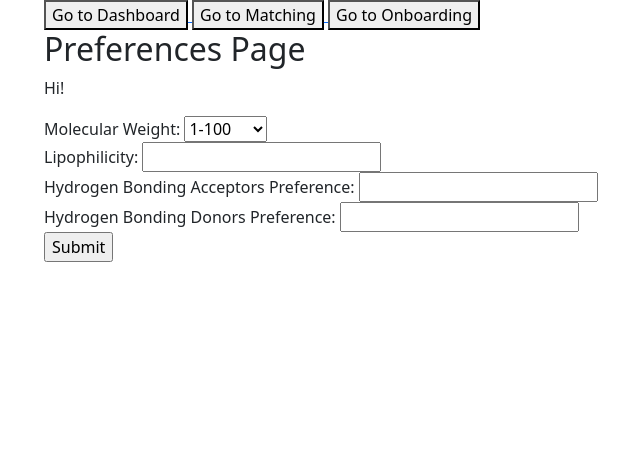
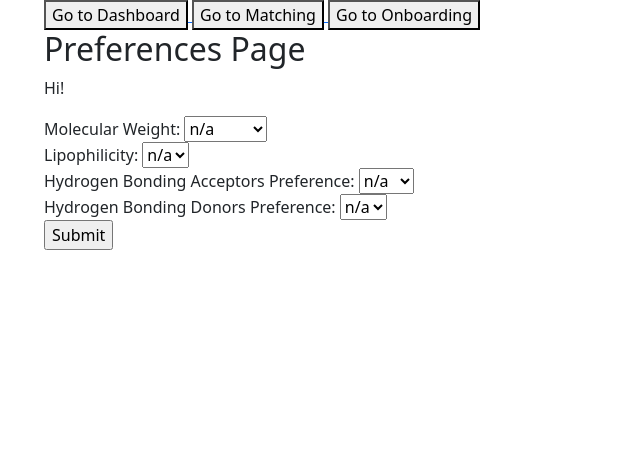
Before and after one commit to kkarshieva/stack-the-future-mitosis, a Flask app: template templates/onboarding.html in a window 1280 px wide. Shown: the top 461 px of the page, without its empty margins (38-678 px from the left). Run offline with Flask 3, Linux system fonts and the light colour scheme; the template is opened without the code that fills it, so the values that code supplies are empty; parts of the project's set-up code (start-up, migrations or seed data) failed here and were passed over.

Commit message:
All preferences are now dropdowns

```diff
--- a/app.py
+++ b/app.py
@@ -83,13 +83,13 @@ def onboarding():
             user_id = get_user_id()
 
             update_data = {}
-            if molw:
+            if molw != "na":
                 update_data["molecular_weight"] = molw
-            if lip:
+            if lip != "na":
                 update_data["lipophilicity"] = lip
-            if hba:
+            if hba != "na":
                 update_data["hydrogen_bonding_acceptors"] = hba
-            if hbd:
+            if hbd != "na":
                 update_data["hydrogen_bonding_donors"] = hbd
 
             if update_data:
--- a/templates/onboarding.html
+++ b/templates/onboarding.html
@@ -7,25 +7,41 @@
       <div>
         <label for="molw">Molecular Weight:</label>
         <select id="molw" name="molw">
-          <option value="100s">1-100</option>
-          <option value="200s">101-200</option>
-          <option value="300s">201-300</option>
-          <option value="400s">301-400</option>
-          <option value="500s">401-500</option>
-          <option value="600s">501+</option>
+          <option value="na">n/a</option>
+          <option value="1-100">1-100</option>
+          <option value="101-200">101-200</option>
+          <option value="201-300">201-300</option>
+          <option value="301-400">301-400</option>
+          <option value="401-500">401-500</option>
+          <option value="501+">501+</option>
         </select>
       </div>
       <div>
         <label for="lip">Lipophilicity:</label>
-        <input type="text" id="lip" name="lip">
+        <select id="lip" name="lip">
+          <option value="na">n/a</option>
+          <option value="&lt0">&lt0</option>
+          <option value="0-1">0-1</option>
+          <option value="1-3">1-3</option>
+          <option value="3-5">3-5</option>
+          <option value="5+">5+</option>
+        </select>
       </div>
       <div>
         <label for="hba">Hydrogen Bonding Acceptors Preference:</label>
-        <input type="text" id="hba" name="hba">
+        <select id="hba" name="hba">
+          <option value="na">n/a</option>
+          <option value="0-10">0-10</option>
+          <option value="11+">11+</option>
+        </select>
       </div>
       <div>
         <label for="hbd">Hydrogen Bonding Donors Preference:</label>
-        <input type="text" id="hbd" name="hbd">
+        <select id="hbd" name="hbd">
+          <option value="na">n/a</option>
+          <option value="0-5">0-5</option>
+          <option value="6+">6+</option>
+        </select>
       </div>
       <div>
         <input type="submit">
```
